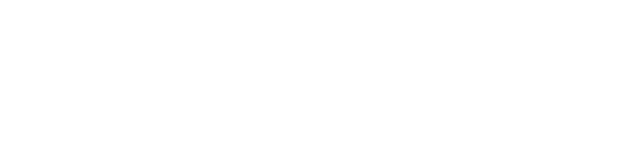
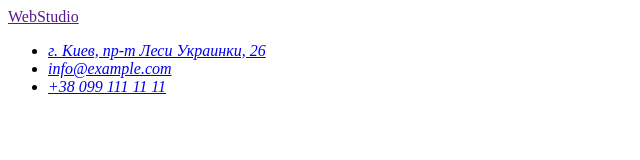
Before and after one commit to DmytroVadimov/goit-markup-hw-02, a plain HTML site: page portfolio.html in a window 1280 px wide. Shown: the whole page, without its empty margins (0-640 px from the left). Drawn offline with Linux system fonts and the light colour scheme.

Commit message:
220522_hw_2_portfolio

```diff
--- a/portfolio.html
+++ b/portfolio.html
@@ -6,5 +6,23 @@
     <meta name="viewport" content="width=device-width, initial-scale=1.0" />
     <title>Портфолио</title>
   </head>
-  <body></body>
+  <body>
+    <header></header>
+    <main></main>
+    <footer>
+      <a href="">WebStudio</a>
+      <!--адрес-->
+      <address>
+        <ul>
+          <li>
+            <a href="https://goo.gl/maps/RR3jkTfYmtPLp5M26"
+              >г. Киев, пр-т Леси Украинки, 26</a
+            >
+          </li>
+          <li><a href="mailto:info@devstudio.com">info@example.com</a></li>
+          <li><a href="tel:+380991111111">+38 099 111 11 11</a></li>
+        </ul>
+      </address>
+    </footer>
+  </body>
 </html>
```
Also changed, not shown: images/1_t.jpg (added), images/2_pno_gs.jpg (added), images/3_rs.jpg (added), images/4_pp.jpg (added), images/5_pb.jpg (added), images/6_ib.jpg (added), images/7_ele.jpg (added), images/8_pl.jpg (added), images/9_gb.jpg (added).
